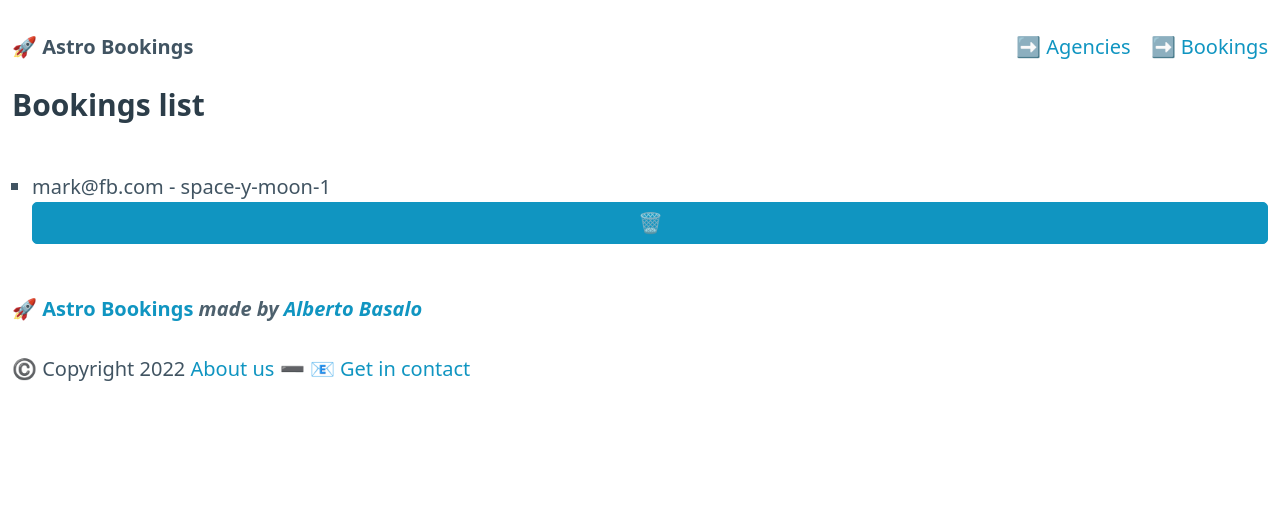
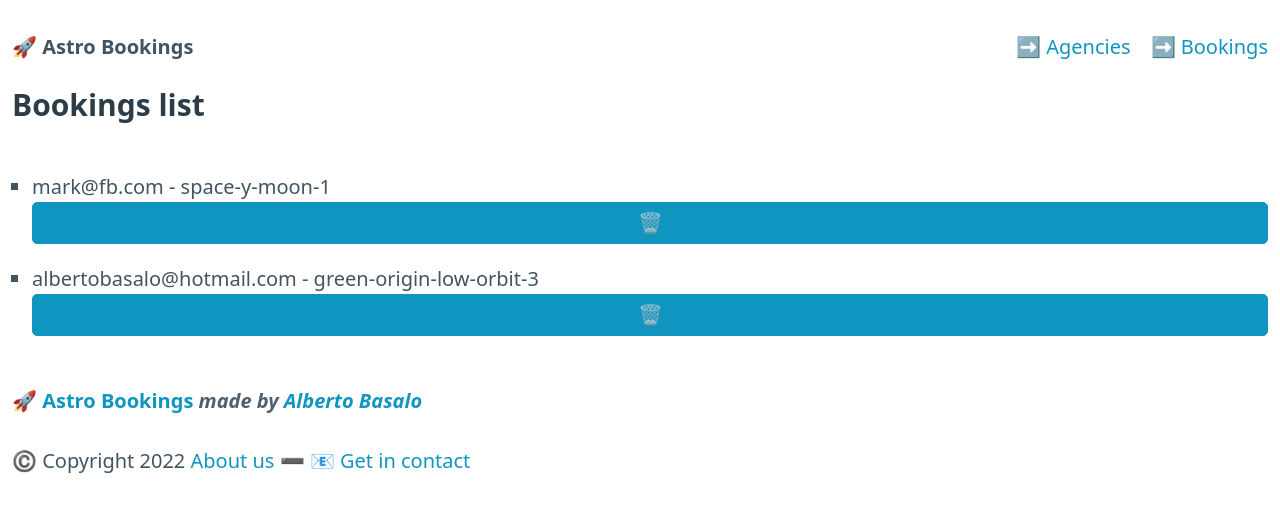
Before and after one commit to AlbertoBasaloLabs/softtek-angular_intro-noviembre, an Angular app: page /bookings in a window 1280 px wide. Shown: the top 512 px of the page. Built offline with nearby package versions, Linux system fonts and the light colour scheme; data requests are answered from the project's data file.

Commit message:
feat: async

```diff
--- a/database/db.json
+++ b/database/db.json
@@ -43,6 +43,18 @@
       "status": "pending",
       "acceptedTerms": true,
       "id": 1
+    },
+    {
+      "tripId": "green-origin-low-orbit-3",
+      "customerEmail": "albertobasalo@hotmail.com",
+      "gender": "male",
+      "seats": 1,
+      "premiumFood": false,
+      "paymentMethod": "transfer",
+      "date": "Mon, 21 Nov 2022 15:03:49 GMT",
+      "status": "pending",
+      "acceptedTerms": true,
+      "id": 2
     }
   ],
   "trips": [
--- a/src/app/routes/bookings/bookings.component.ts
+++ b/src/app/routes/bookings/bookings.component.ts
@@ -1,4 +1,5 @@
 import { Component, OnInit } from "@angular/core";
+import { Observable, of } from "rxjs";
 import { Booking } from "src/app/models/booking.interface";
 import { ApiService } from "src/app/services/api.service";
 
@@ -7,7 +8,7 @@ import { ApiService } from "src/app/services/api.service";
   template: `
     <h3>Bookings list</h3>
     <ul>
-      <li *ngFor="let booking of bookings">
+      <li *ngFor="let booking of bookings$ | async as bookings">
         {{ booking.customerEmail }} - {{ booking.tripId }}
         <button (click)="onDeleteClick(booking.id)">🗑️</button>
       </li>
@@ -17,7 +18,8 @@ import { ApiService } from "src/app/services/api.service";
   styles: [],
 })
 export class BookingsComponent implements OnInit {
-  bookings: Booking[] = [];
+  // bookings: Booking[] = [];
+  bookings$: Observable<Booking[]> = of([]);
   errorMessage = "";
   constructor(private api: ApiService) {}
 
@@ -30,25 +32,24 @@ export class BookingsComponent implements OnInit {
     //     this.errorMessage = error.message;
     //   }
     // );
-
     // this.api.getBookings$().subscribe(
     //   (bookings) => (this.bookings = bookings),
     //   (error) => (this.errorMessage = error.message)
     // );
-
-    this.api.getBookings$().subscribe({
-      next: (bookings) => (this.bookings = bookings),
-      error: (error) => (this.errorMessage = error.message),
-    });
+    // this.api.getBookings$().subscribe({
+    //   next: (bookings) => (this.bookings = bookings),
+    //   error: (error) => (this.errorMessage = error.message),
+    // });
+    this.bookings$ = this.api.getBookings$();
   }
 
   onDeleteClick(bookingId: string) {
     console.log("Deleting booking for trip: ", bookingId);
-    this.api.deleteBooking$(bookingId).subscribe({
-      next: () =>
-        (this.bookings = this.bookings.filter((b) => b.id !== bookingId)),
-      error: (error) => (this.errorMessage = error.message),
-    });
+    // this.api.deleteBooking$(bookingId).subscribe({
+    //   next: () =>
+    //     (this.bookings = this.bookings.filter((b) => b.id !== bookingId)),
+    //   error: (error) => (this.errorMessage = error.message),
+    // });
   }
 }
 // this.api.deleteBooking$(bookingId).subscribe({
--- a/src/app/services/api.service.ts
+++ b/src/app/services/api.service.ts
@@ -12,7 +12,7 @@ export class ApiService {
 
   constructor(private http: HttpClient) {}
 
-  getAgencies$() {
+  public getAgencies$() {
     return this.http.get<Agency[]>(this.apiUrl + "/agencies");
   }
   postAgency$(agency: Agency) {
```
